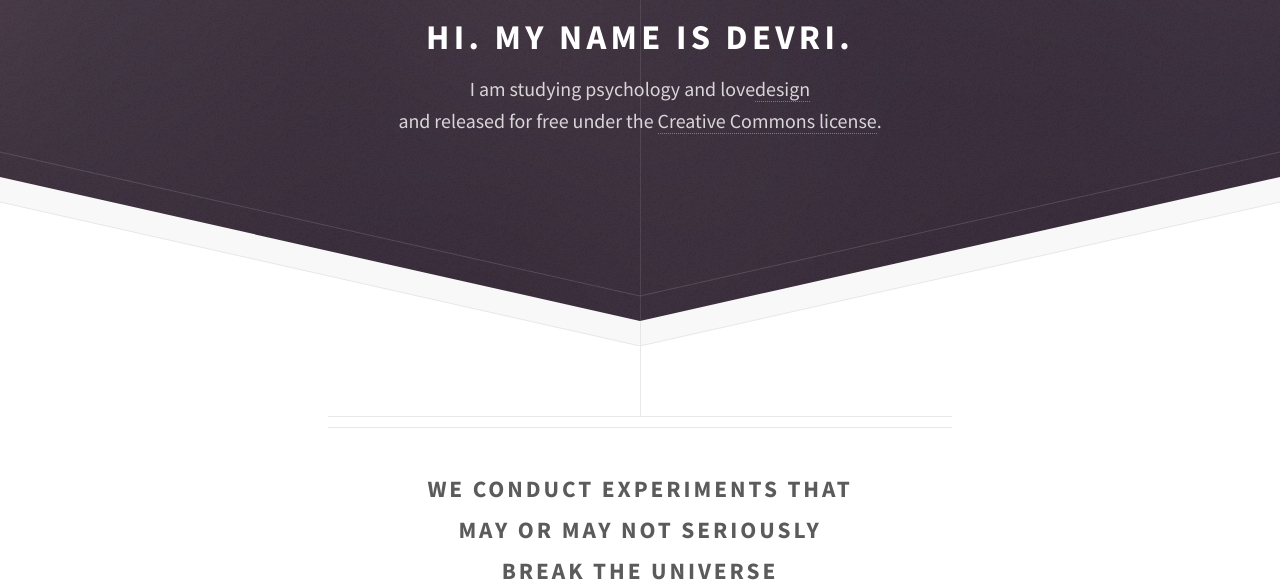
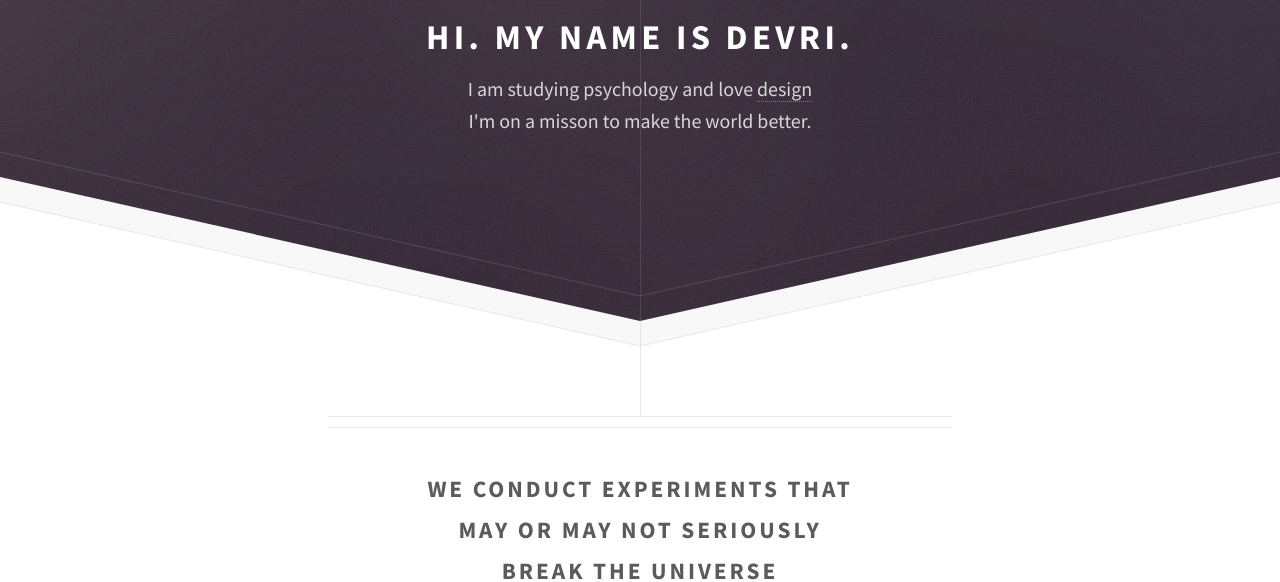
Before and after one commit to mrcoven94/dfm, a plain HTML site: page index.html in a window 1280 px wide. Shown: the part 218-800 px from the top of the page. Drawn offline with Linux system fonts and the light colour scheme.

Commit message:
yo, finally

```diff
--- a/index.html
+++ b/index.html
@@ -19,9 +19,9 @@
 			<div id="header">
 				<span class="logo icon fa-paper-plane-o"></span>
 				<h1>Hi. My name is Devri.</h1>
-				<p>I am studying psychology and love<a href="http://html5up.net">design</a>
+				<p>I am studying psychology and love <a href="http://html5up.net">design</a>
 				<br />
-				and released for free under the <a href="http://html5up.net/license">Creative Commons license</a>.</p>
+				I'm on a misson to make the world better.</p>
 			</div>
 
 		<!-- Main -->
```
